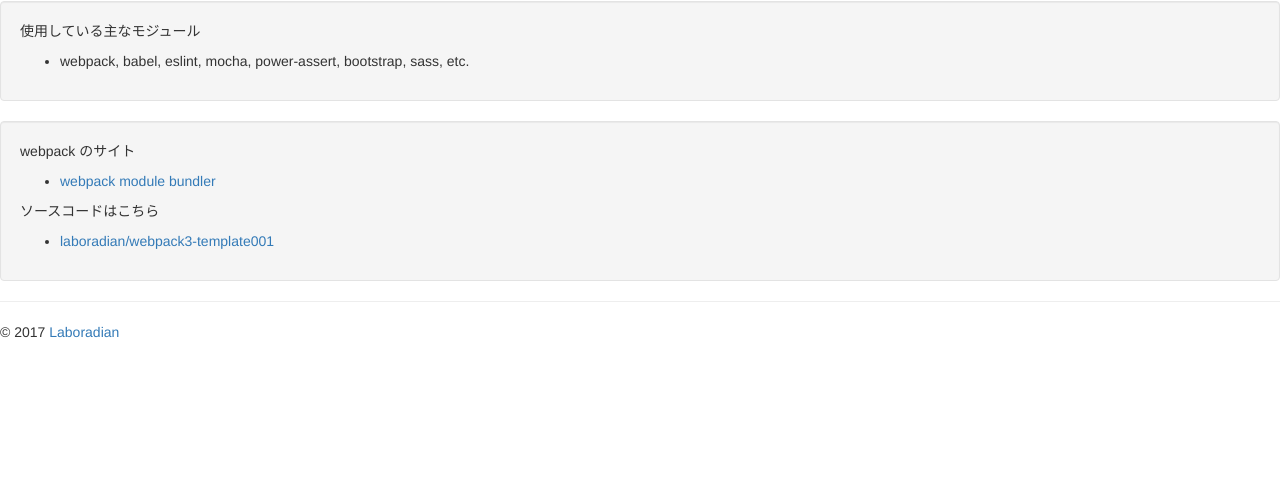
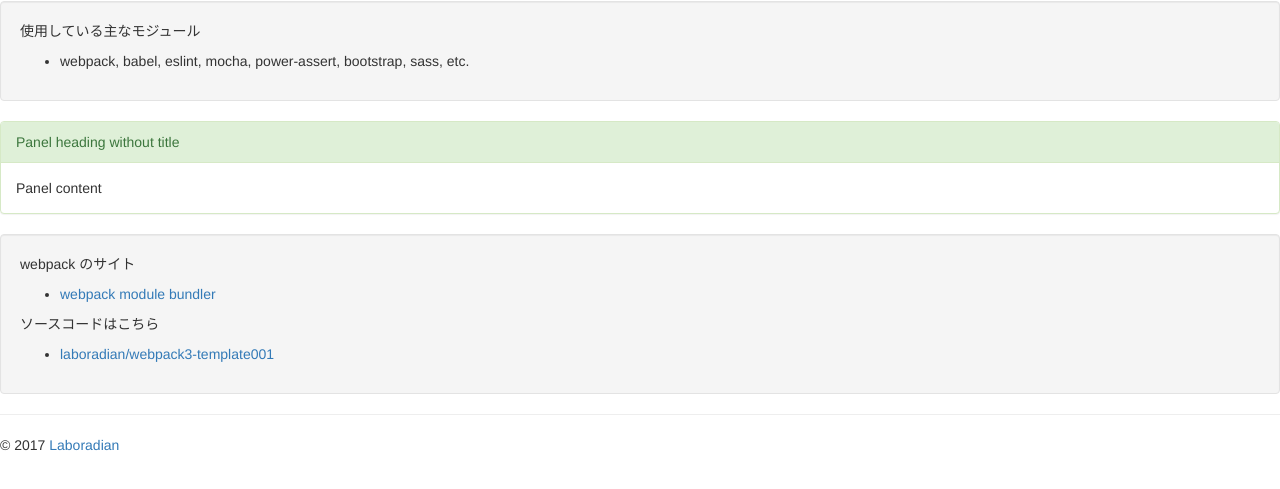
Before and after one commit to laboradian/webpack3-template001, a website built with webpack: page src/index.html in a window 1280 px wide. Shown: the part 69-558 px from the top of the page. Built offline with nearby package versions, Linux system fonts and the light colour scheme.

Commit message:
Add a Bootstrap panel to index.html

```diff
--- a/src/index.html
+++ b/src/index.html
@@ -23,6 +23,13 @@
     </ul>
   </div>
 
+  <div class="panel panel-success">
+    <div class="panel-heading">Panel heading without title</div>
+    <div class="panel-body">
+      Panel content
+    </div>
+  </div>
+
   <div class="well">
     <p>webpack のサイト</p>
     <ul>
```
Also changed, not shown: dist/index.html.
